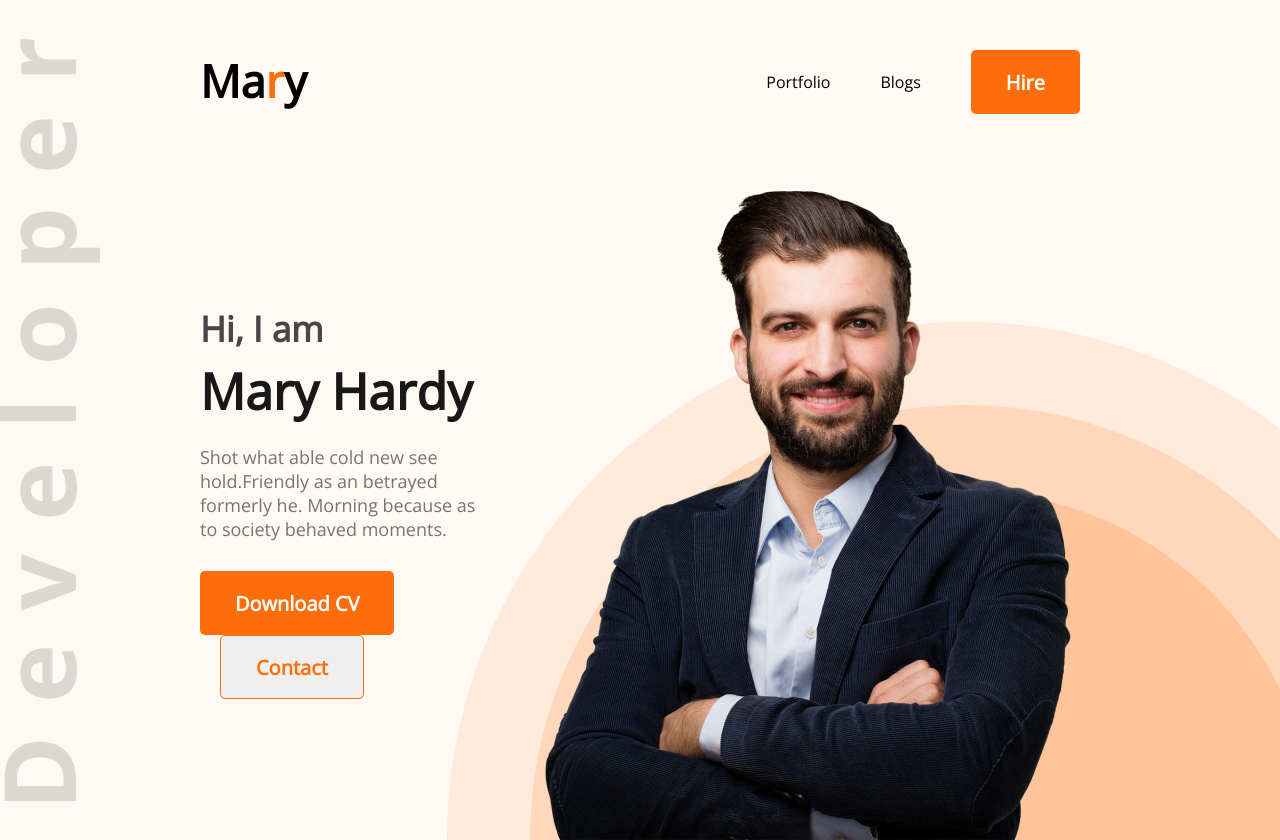
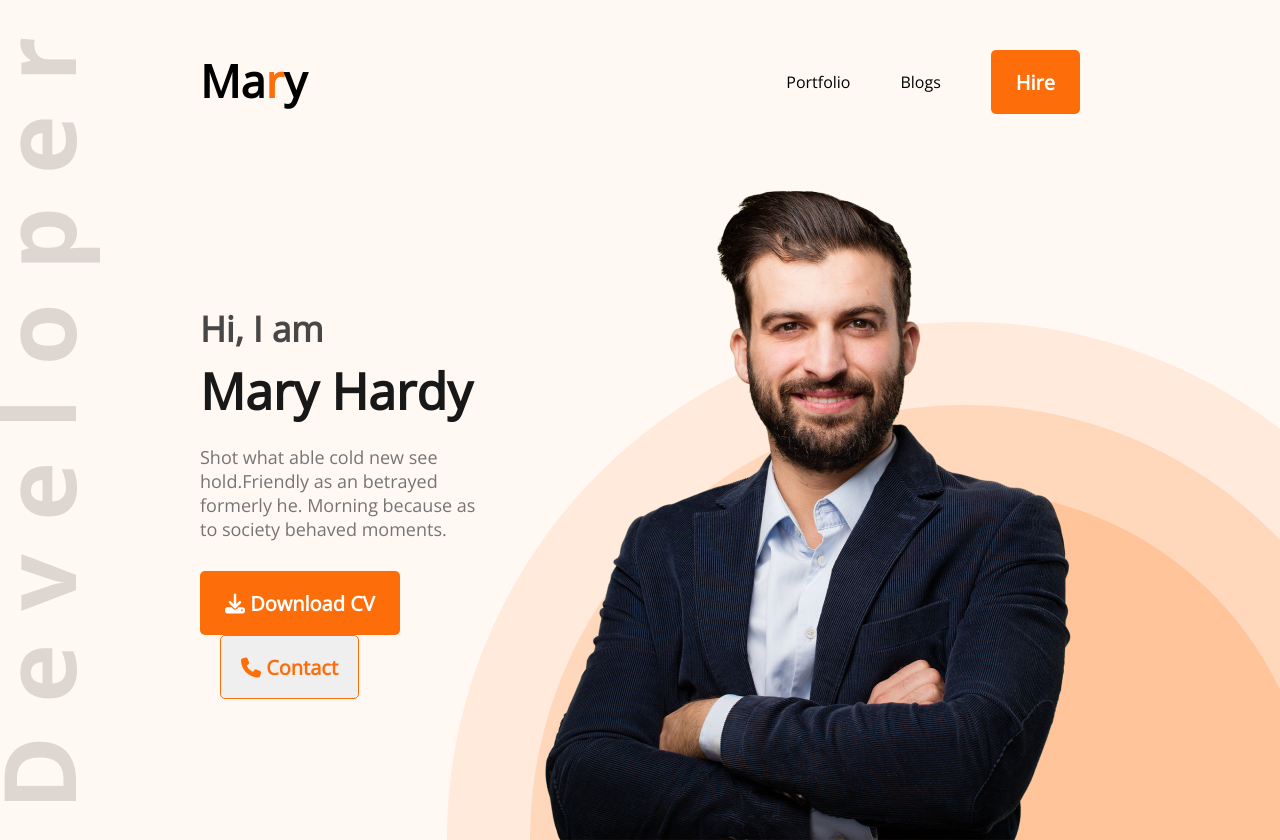
Before and after one commit to Shakil-Ahmed7/developer-portfolio, a plain HTML site: page index.html in a window 1280 px wide. Shown: the top 840 px of the page. Drawn offline with nearby package versions, Linux system fonts and the light colour scheme.

Commit message:
icon added

```diff
--- a/index.html
+++ b/index.html
@@ -7,6 +7,7 @@
     <title>Developer Portfolio</title>
     <link rel="stylesheet" href="styles/style.css">
     <link rel="preconnect" href="https://fonts.googleapis.com"><link rel="preconnect" href="https://fonts.gstatic.com" crossorigin><link href="https://fonts.googleapis.com/css2?family=Open+Sans&display=swap" rel="stylesheet">
+    <script src="https://kit.fontawesome.com/386d8a1798.js" crossorigin="anonymous"></script>
 </head>
 <body>
     <header class="header">
@@ -24,8 +25,8 @@
                 <h3 class="banner-subtitle">Hi, I am</h3>
                 <h1 class="banner-title">Mary Hardy</h1>
                 <p class="banner-description">Shot what able cold new see hold.Friendly as an betrayed formerly he. Morning because as to society behaved moments.</p>
-                <button class="btn-primary"> Download CV</button>
-                <button class="btn-contact">Contact</button>
+                <button class="btn-primary"><i class="fa-solid fa-download"></i> Download CV</button>
+                <button class="btn-contact"><i class="fa-solid fa-phone"></i> Contact</button>
             </div>
             <img src="images/hardy.png" alt="">
         </div>
@@ -136,7 +137,7 @@
                 </div>
             </div>
             <div class="resume-button">
-                <button class="btn-primary">Download CV</button>
+                <button class="btn-primary"><i class="fa-solid fa-download"></i> Download CV</button>
             </div>
         </section>
 
--- a/styles/style.css
+++ b/styles/style.css
@@ -12,7 +12,7 @@
     font-weight: 700;
     font-size: 20px;
     border: 0;
-    padding: 18px 35px;
+    padding: 12px 25px;
     height: 64px;
     background: #FD6E0A;
     border-radius: 5px;
@@ -85,7 +85,7 @@ nav li {
     font-weight: 700;
     font-size: 20px;
     color: #FD6E0A;
-    padding: 18px 35px;
+    padding: 6px 20px;
     height: 64px;
     margin-left: 20px;
 }
```
